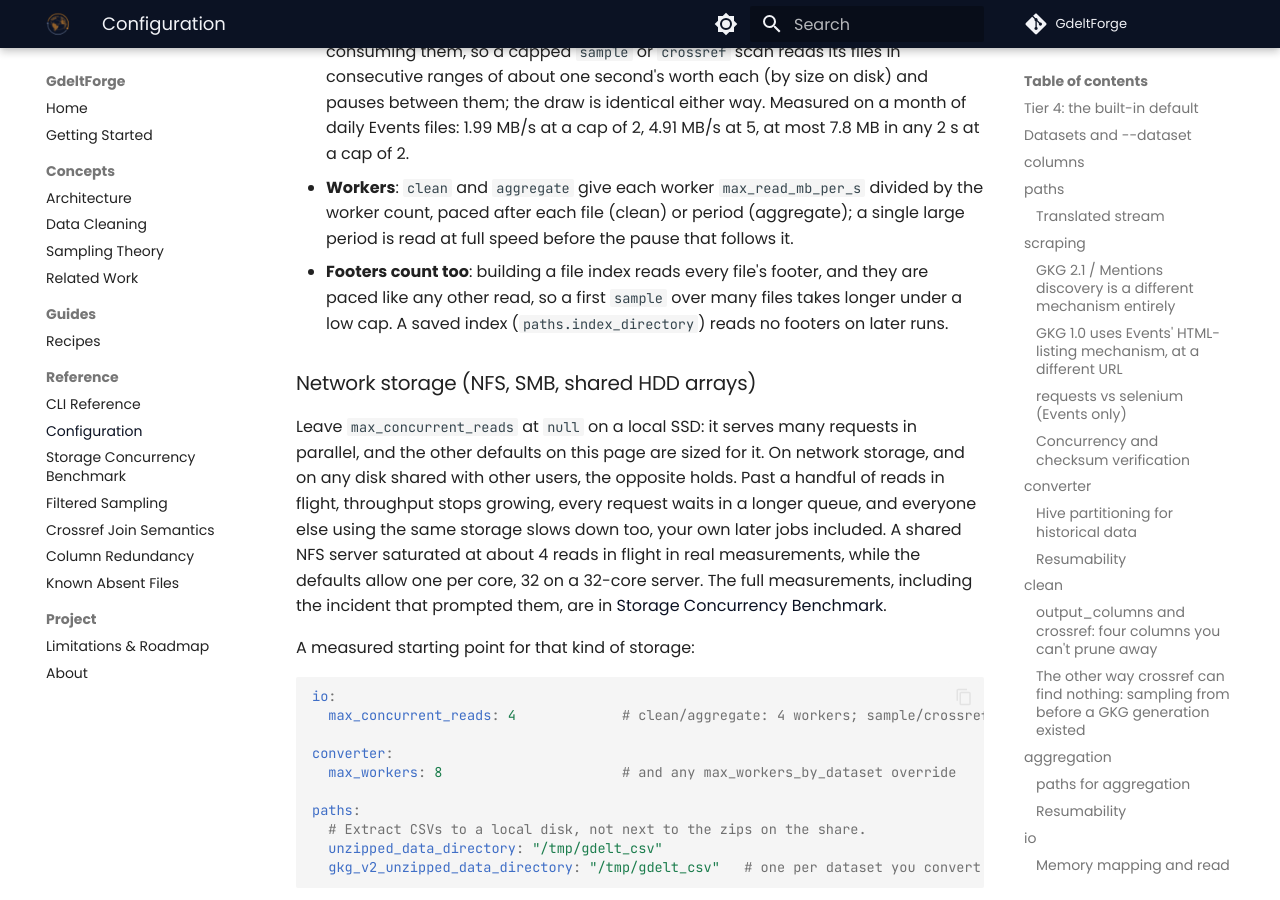
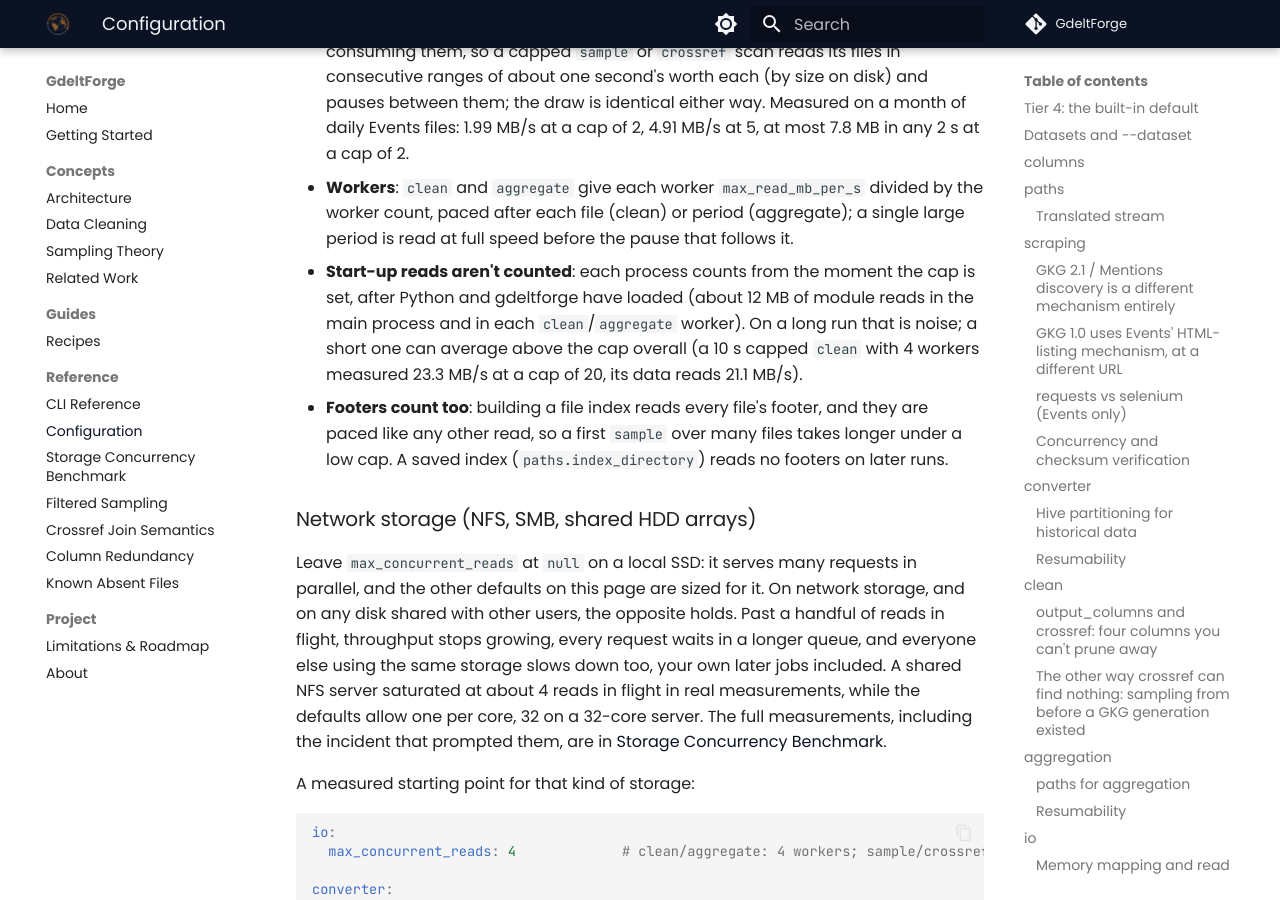
Before and after one commit to Vinicius-Teixeirac/GdeltForge, an MkDocs documentation site: the page built from docs/configuration.md, in a window 1280 px wide and 900 px high, scrolled down 20247 px. Built offline with MkDocs 1.6.1 and Material for MkDocs 9.7.7, drawn with Linux system fonts in a browser that asks for light colours; comment, search, counter and statistics services are not loaded.

Commit message:
docs(io): say start-up reads fall outside the read-rate cap
Each process counts its reads from when io.max_read_mb_per_s is set,
after Python and gdeltforge have loaded: about 12 MB of module reads in
the main process and in each clean/aggregate worker are not counted.
A 10 s capped clean with 4 workers averaged 23.3 MB/s overall at a cap
of 20, its data reads 21.1 MB/s. The docs now say so.

Claude Code has been used: the brief below condenses the session:

    A second independent test of the 0.18.0 candidate on a Linux
    server with NFS passed with findings: a draw resumed from a
    checkpoint saved mid-scan peaks up to 2.6x (slicing before the
    row index keeps the filter out of the Parquet read), a resumed
    crossref maps its checkpoint parts, the checkpoint directory
    guard misses some directories, and the docs are wrong on
    unmapped permission errors and on start-up reads under the cap.
    Fix them all before release.

Co-Authored-By: Claude Opus 5.5 <noreply@anthropic.com>

```diff
--- a/docs/configuration.md
+++ b/docs/configuration.md
@@ -322,6 +322,7 @@ polars reads this choice only when it starts, so the `gdeltforge` command (and `
 - **Memory mapping is turned off** when the cap is set: a mapped read never shows in that count. `memory_map: true` together with a cap is refused, and so is a command whose own process maps anyway (an exported `POLARS_FORCE_ASYNC` other than `1`, or `gdeltforge.cli.main` called from Python after polars loaded).
 - **An average, not a ceiling**: gdeltforge pauses between reads until the command's average since its first read is back at the cap. A stretch of slower reads banks at most one second of the rate. polars reads a scan's files ahead of the code consuming them, so a capped `sample` or `crossref` scan reads its files in consecutive ranges of about one second's worth each (by size on disk) and pauses between them; the draw is identical either way. Measured on a month of daily Events files: 1.99 MB/s at a cap of 2, 4.91 MB/s at 5, at most 7.8 MB in any 2 s at a cap of 2.
 - **Workers**: `clean` and `aggregate` give each worker `max_read_mb_per_s` divided by the worker count, paced after each file (clean) or period (aggregate); a single large period is read at full speed before the pause that follows it.
+- **Start-up reads aren't counted**: each process counts from the moment the cap is set, after Python and gdeltforge have loaded (about 12 MB of module reads in the main process and in each `clean`/`aggregate` worker). On a long run that is noise; a short one can average above the cap overall (a 10 s capped `clean` with 4 workers measured 23.3 MB/s at a cap of 20, its data reads 21.1 MB/s).
 - **Footers count too**: building a file index reads every file's footer, and they are paced like any other read, so a first `sample` over many files takes longer under a low cap. A saved index (`paths.index_directory`) reads no footers on later runs.
 
 ### Network storage (NFS, SMB, shared HDD arrays)
```
